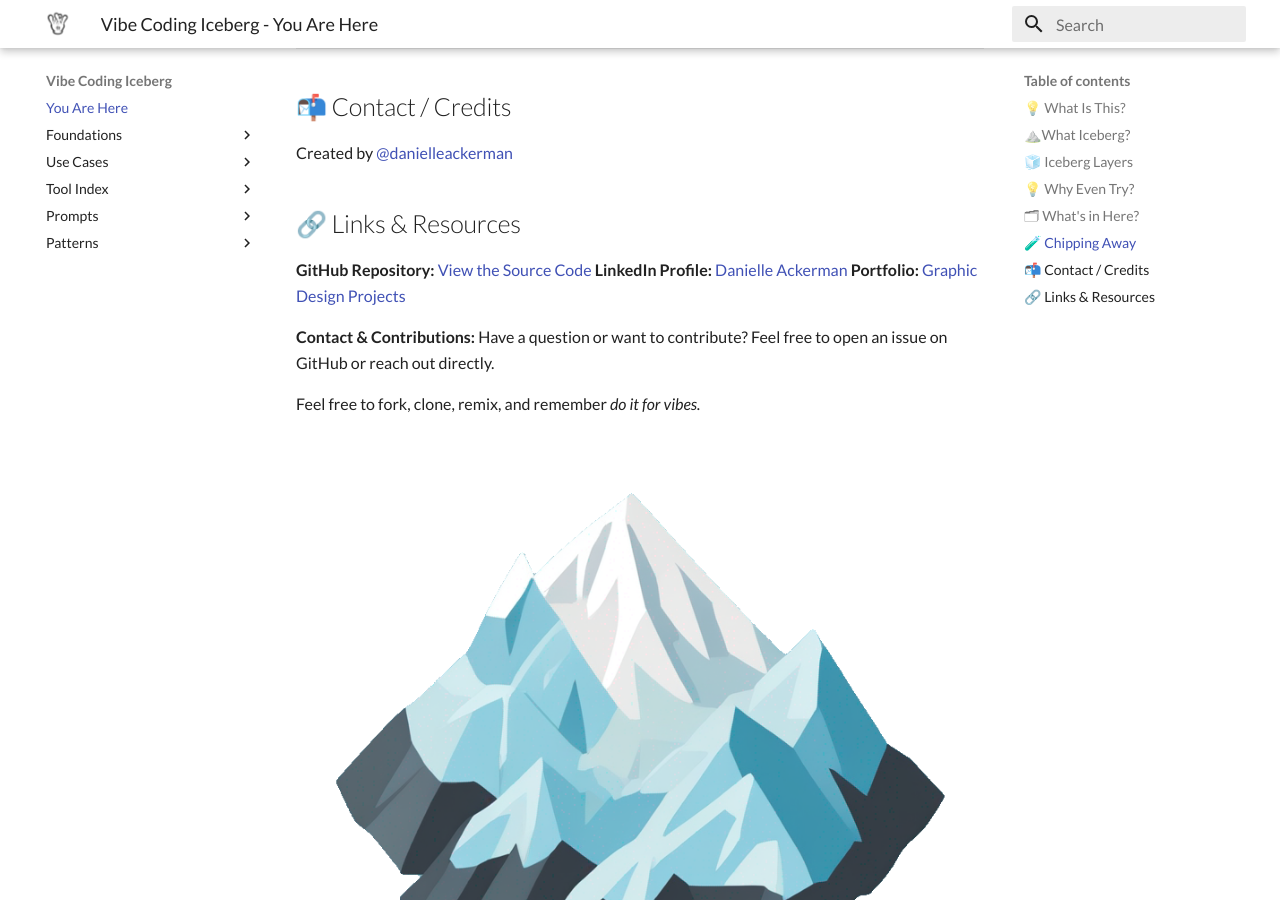
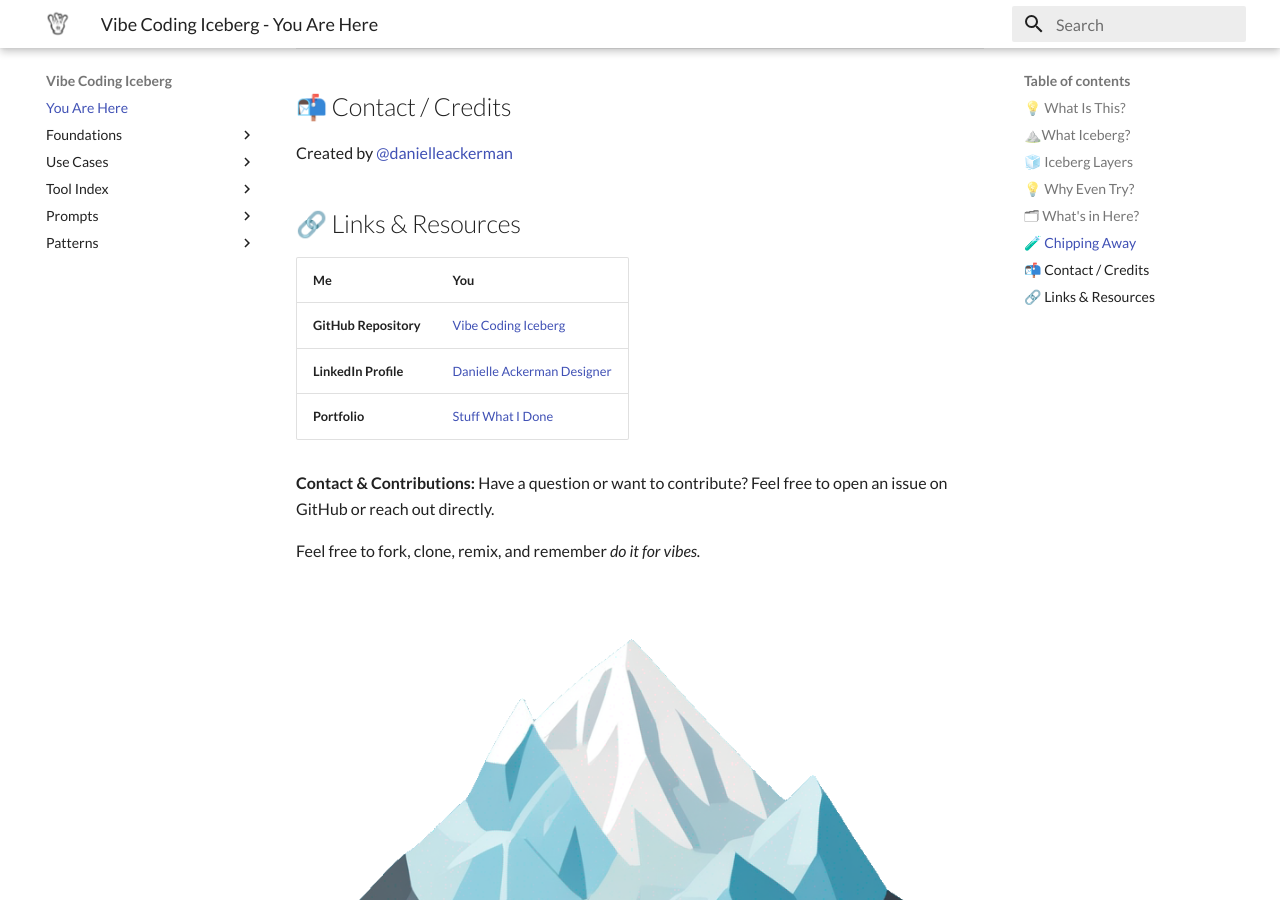
Before and after one commit to danielleackerman/vibe-coding-iceberg, an MkDocs documentation site: the page built from docs/index.md, in a window 1280 px wide and 900 px high, scrolled down 2575 px. Built offline with MkDocs 1.6.1 and Material for MkDocs 9.7.7, drawn with Linux system fonts in a browser that asks for light colours.

Commit message:
Add forced line breaks to links

```diff
--- a/docs/index.md
+++ b/docs/index.md
@@ -104,9 +104,11 @@ Created by [@danielleackerman](https://github.com/danielleackerman)
 
 
 ## 🔗 Links & Resources
-**GitHub Repository:** [View the Source Code](https://github.com/danielleackerman/vibe-coding-iceberg)
-**LinkedIn Profile:** [Danielle Ackerman](https://www.linkedin.com/in/danielleackermandesigner/)
-**Portfolio:** [Graphic Design Projects](https://danielleackermandesigner.myportfolio.com/graphic-design-projects)
+| Me                 | You                                                               |
+| :------------------- | :----------------------------------------------------------------- |
+| **GitHub Repository**| [Vibe Coding Iceberg](https://github.com/danielleackerman/vibe-coding-iceberg) |
+| **LinkedIn Profile** | [Danielle Ackerman Designer](https://www.linkedin.com/in/danielleackermandesigner/)       |
+| **Portfolio** | [Stuff What I Done](https://danielleackermandesigner.myportfolio.com/graphic-design-projects) |
 
 **Contact & Contributions:** Have a question or want to contribute? Feel free to open an issue on GitHub or reach out directly.
 
```
